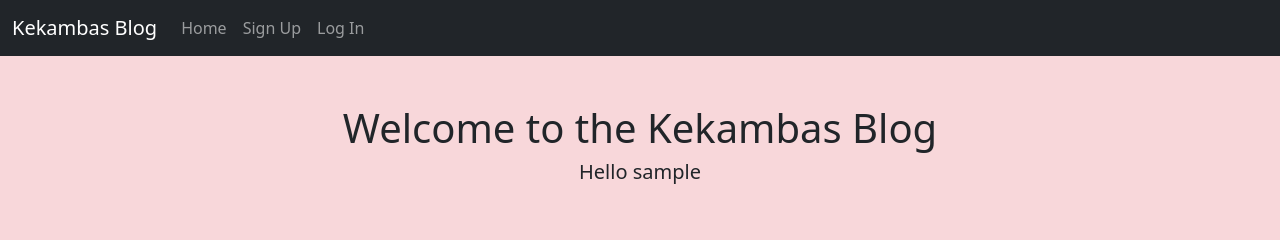
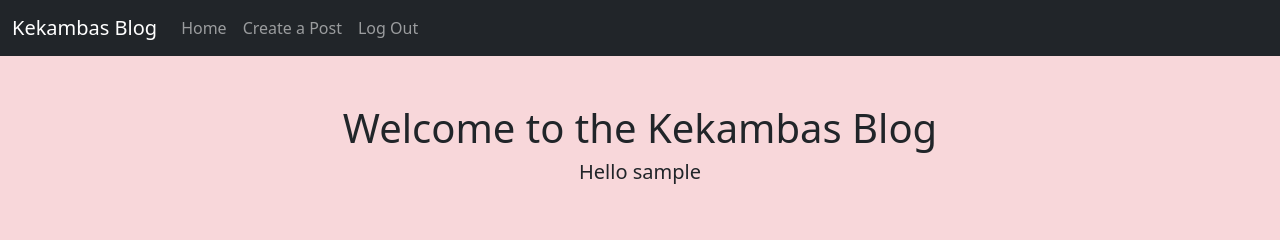
Before and after one commit to leisatrisler/flask-blog-example, a Flask app: page / in a window 1280 px wide. Shown: the top 240 px of the page. Run offline with Flask 3, Linux system fonts and the light colour scheme; the visitor is signed in with stand-in values (Sample User, id 1).

Commit message:
Add logout functionality

```diff
--- a/app/routes.py
+++ b/app/routes.py
@@ -1,6 +1,6 @@
 from app import app, db
 from flask import render_template, redirect, url_for, flash
-from flask_login import login_user
+from flask_login import login_user, logout_user
 from app.forms import SignUpForm, LoginForm
 from app.models import User
 
@@ -61,3 +61,10 @@ def login():
             flash('Invalid username and/or password', 'danger')
             return redirect(url_for('login'))
     return render_template('login.html', form=form)
+
+
+@app.route('/logout')
+def logout():
+    logout_user()
+    flash('You have successfully logged out', 'primary')
+    return redirect(url_for('index'))
--- a/app/templates/nav.html
+++ b/app/templates/nav.html
@@ -7,8 +7,13 @@
         <div class="collapse navbar-collapse" id="navbarNavAltMarkup">
             <div class="navbar-nav">
                 <a class="nav-link" href="{{ url_for('index') }}">Home</a>
-                <a class="nav-link" href="{{ url_for('signup') }}">Sign Up</a>
-                <a class="nav-link" href="{{ url_for('login') }}">Log In</a>
+                {% if current_user.is_authenticated %}
+                    <a class="nav-link" href="">Create a Post</a>
+                    <a class="nav-link" href="{{ url_for('logout') }}">Log Out</a>
+                {% else %}
+                    <a class="nav-link" href="{{ url_for('signup') }}">Sign Up</a>
+                    <a class="nav-link" href="{{ url_for('login') }}">Log In</a>
+                {% endif %}
             </div>
         </div>
     </div>
```
